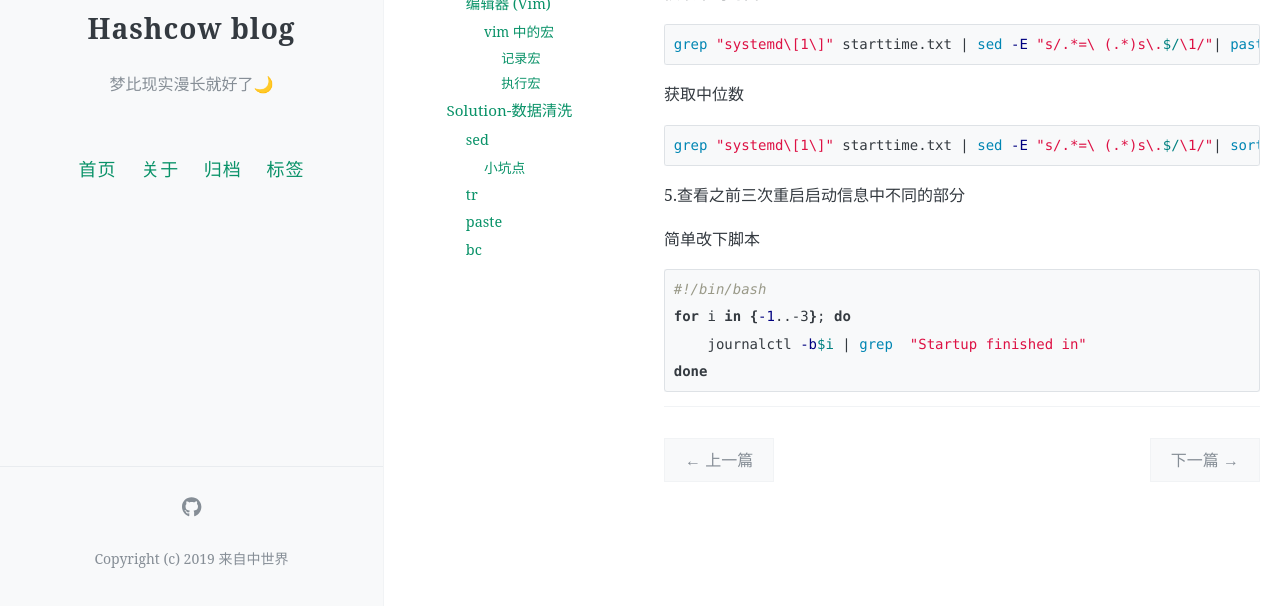
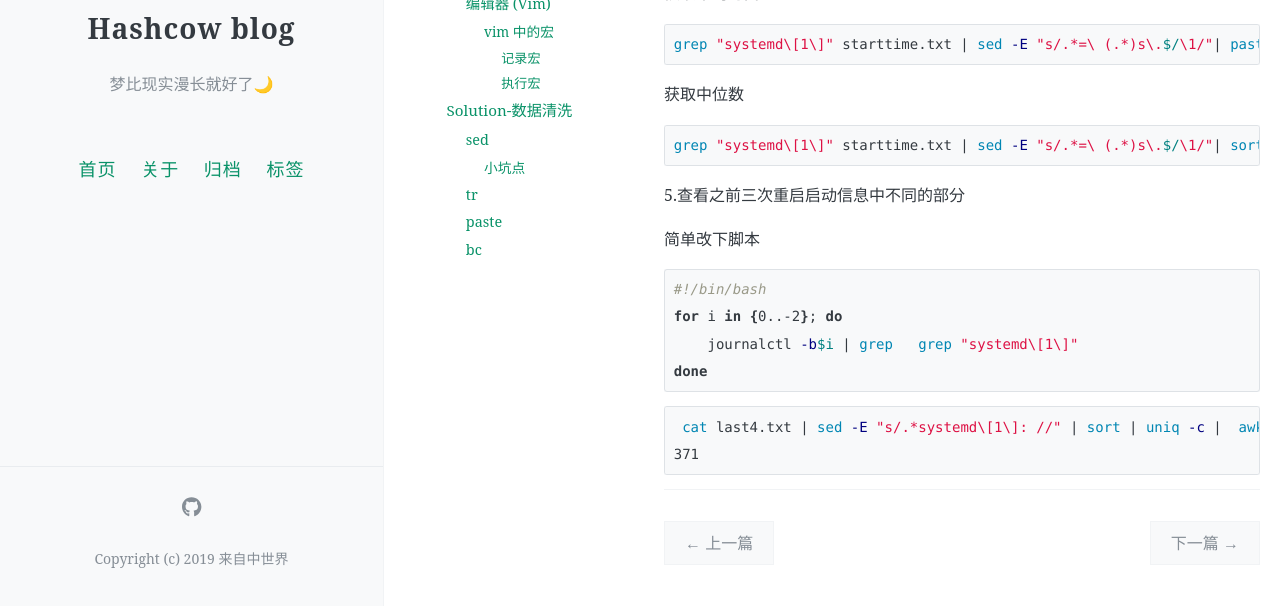
Before and after one commit to hashcowuwu/blog, a Jekyll site: the page built from _posts/2024-05-20-TheMissingSemesterofYourCSEducation.md, in a window 1280 px wide and 900 px high, scrolled down 6860 px, cut to the strip 294-900 px from the top of the window. Built offline with Jekyll 4.4.1, drawn with Linux system fonts in a browser that asks for light colours; comment, search, counter and statistics services are not loaded.

Commit message:
change aboutme

````diff
--- a/_posts/2024-05-20-TheMissingSemesterofYourCSEducation.md
+++ b/_posts/2024-05-20-TheMissingSemesterofYourCSEducation.md
@@ -321,7 +321,12 @@ grep "systemd\[1\]" starttime.txt | sed -E "s/.*=\ (.*)s\.$/\1/"| sort |paste -s
 
 ```shell
 #!/bin/bash
-for i in {-1..-3}; do
-    journalctl -b$i | grep  "Startup finished in"
+for i in {0..-2}; do
+    journalctl -b$i | grep   grep "systemd\[1\]"
 done
 ```
+
+```shell
+ cat last4.txt | sed -E "s/.*systemd\[1\]: //" | sort | uniq -c |  awk '$1 != 3 {print $0}' | wc -l
+371
+```
````
